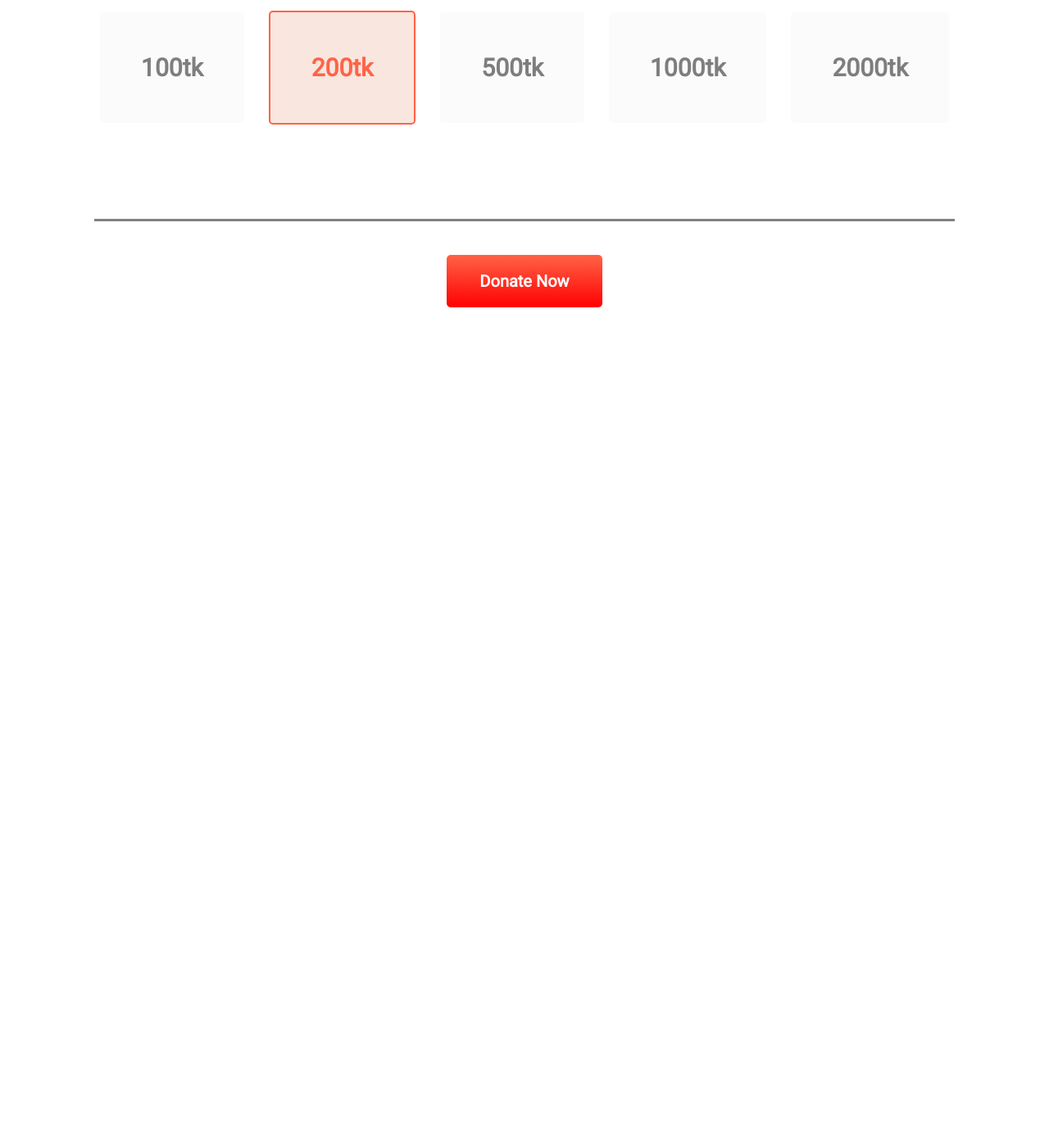
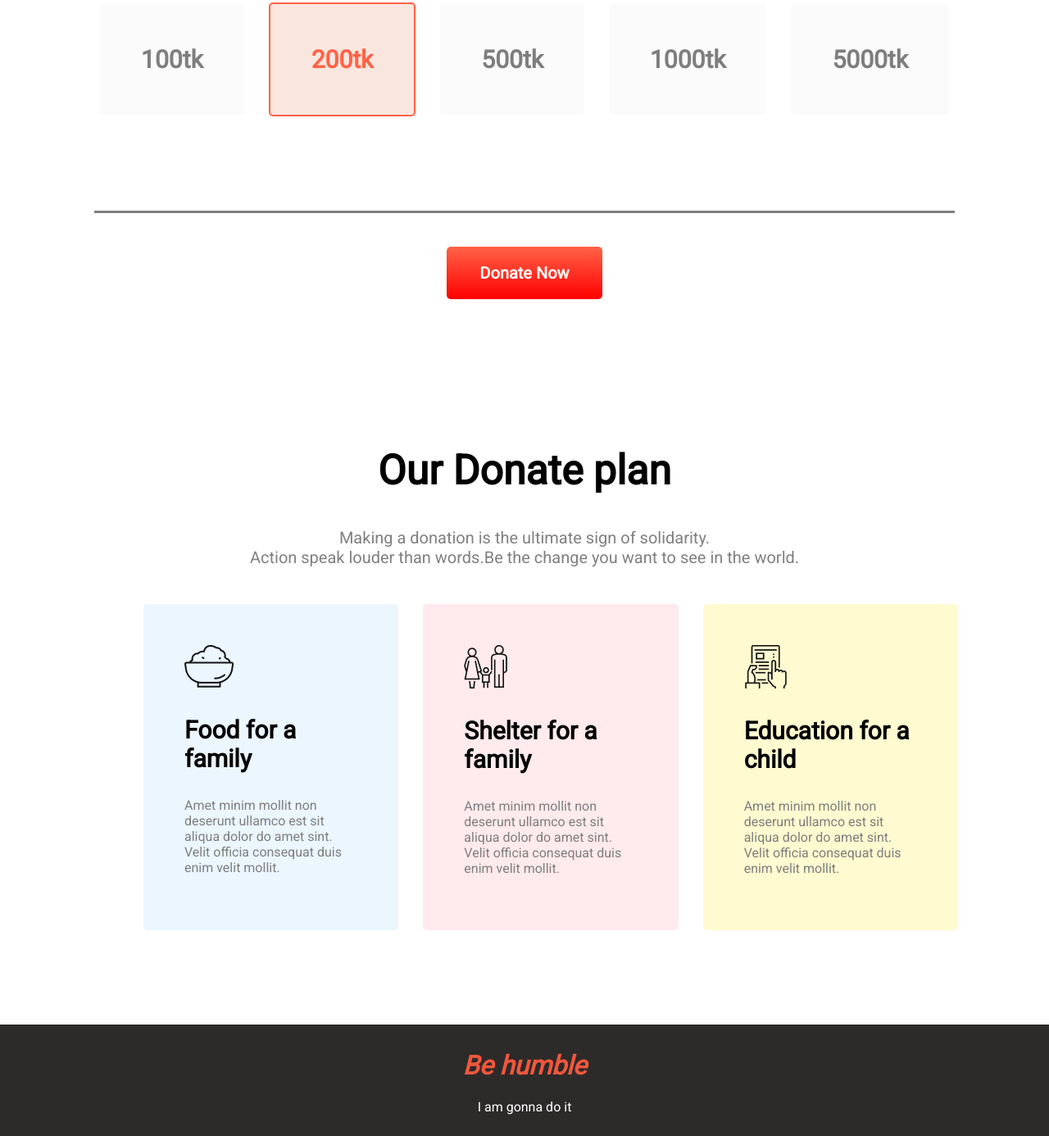
Before and after one commit to Monirul-RS/donate-today, a plain HTML site: page index.html in a window 1280 px wide. Shown: the part 1160-2546 px from the top of the page at 82% size. Before the commit the page ends 1535 px from the top, so only its background shows below. Drawn offline with Linux system fonts and the light colour scheme; a web font is replaced by a local one.

Commit message:
Main project

```diff
--- a/index.html
+++ b/index.html
@@ -37,15 +37,53 @@
                 <h2 id="border">200tk</h2>
                 <h2>500tk</h2>
                 <h2>1000tk</h2>
-                <h2>2000tk</h2>
+                <h2>5000tk</h2>
             </div>
             <span class="divider"></span>
             <br><br><br><br>
             <a class="Link-button" target="_blank" href="">Donate Now</a>
         </div>
     </section>
+    <section class="index second">
+        <div>
+            <h1 class="Donate">Our Donate plan</h1>
+            <p class="paragraph1">Making a donation is the ultimate sign of solidarity.<br> Action speak louder than
+                words.Be
+                the change you want to see in the world.</p>
 
+            <div class="Flex">
+                <div class="Food">
+                    <img src="icons/food.png" alt="">
+                    <h3>Food for a family</h3>
+                    <p>Amet minim mollit non deserunt
+                        ullamco est sit aliqua dolor do amet
+                        sint. Velit officia consequat duis enim
+                        velit mollit.</p>
+                </div>
+                <div class="Shelter">
+                    <img src="icons/shelter.png" alt="">
+                    <h3>Shelter for a family</h3>
+                    <p>Amet minim mollit non deserunt
+                        ullamco est sit aliqua dolor do amet
+                        sint. Velit officia consequat duis enim
+                        velit mollit.</p>
+                </div>
+                <div class="Education">
+                    <img src="icons/Frame-1.png" alt="">
+                    <h3>Education for a child</h3>
+                    <p>Amet minim mollit non deserunt
+                        ullamco est sit aliqua dolor do amet
+                        sint. Velit officia consequat duis enim
+                        velit mollit.</p>
+                </div>
+            </div>
+        </div>
+    </section>
 
+    <footer class="footer">
+        <h1 class="color"> <i>Be humble</i></h1>
+        <p>I am gonna do it</p>
+    </footer>
 </body>
 
 </html>
--- a/style.css
+++ b/style.css
@@ -53,7 +53,7 @@ body {
 
 .paragraph1 {
     font-weight: 300;
-    font-size: 25px;
+    font-size: 20px;
     color: grey;
 }
 
@@ -96,10 +96,62 @@ h2 {
     height: 3px;
     background-color: gray;
     display: inline-block;
-
     margin-top: 100px;
 }
 
-.taka {
-    font-size: larger;
+.Flex {
+    display: flex;
+    width: 80%;
+    margin-left: 160px;
+    margin-top: 30px;
 }
+
+.Food {
+    background: rgb(235, 246, 255);
+    border-radius: 5px;
+    margin: 15px;
+    position: relative;
+    overflow: hidden;
+    padding: 50px 50px;
+    color: rgb(126, 126, 126);
+    text-align: left;
+}
+
+.Shelter {
+    background: rgb(255, 234, 237);
+    border-radius: 5px;
+    margin: 15px;
+    position: relative;
+    overflow: hidden;
+    padding: 50px 50px;
+    color: rgb(126, 126, 126);
+    text-align: left;
+}
+
+.Education {
+    background: rgb(255, 250, 208);
+    border-radius: 5px;
+    margin: 15px;
+    position: relative;
+    overflow: hidden;
+    padding: 50px 50px;
+    color: rgb(126, 126, 126);
+    text-align: left;
+}
+
+h3 {
+    color: black;
+    font-size: 30px;
+}
+
+.footer {
+    margin-top: 100px;
+    background-color: rgb(45, 42, 42);
+    color: white;
+    padding: 10px 10px;
+    text-align: center
+}
+
+.color {
+    color: rgb(239, 87, 61);
+}
```
